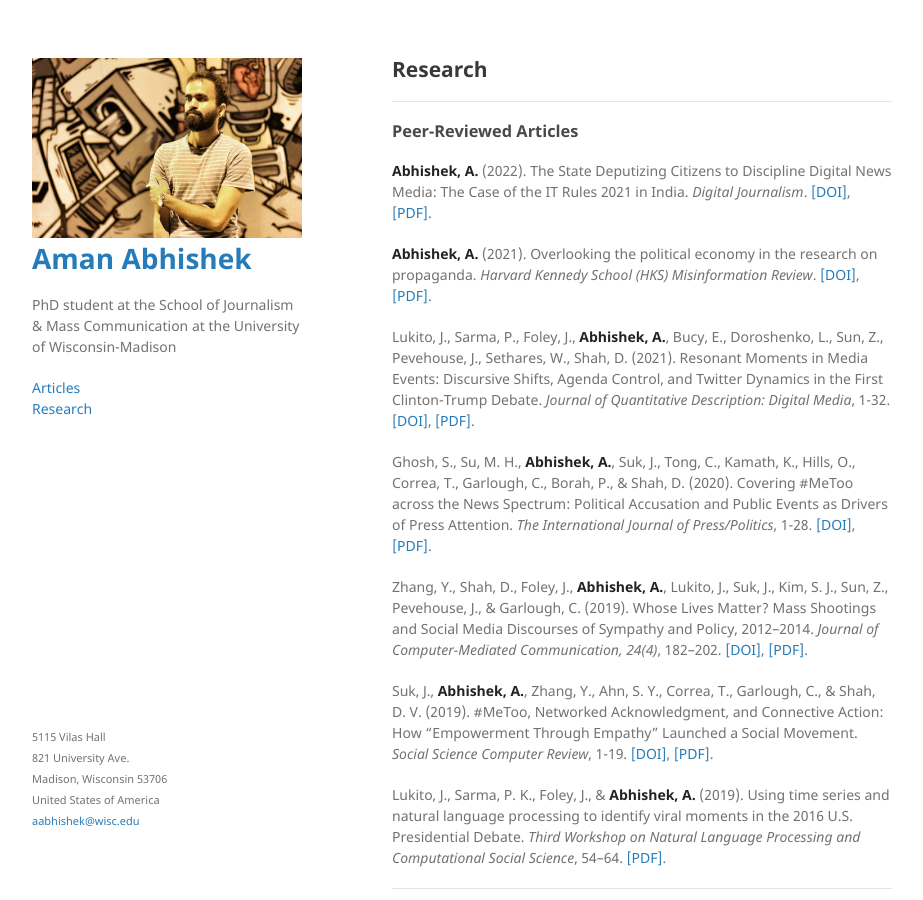
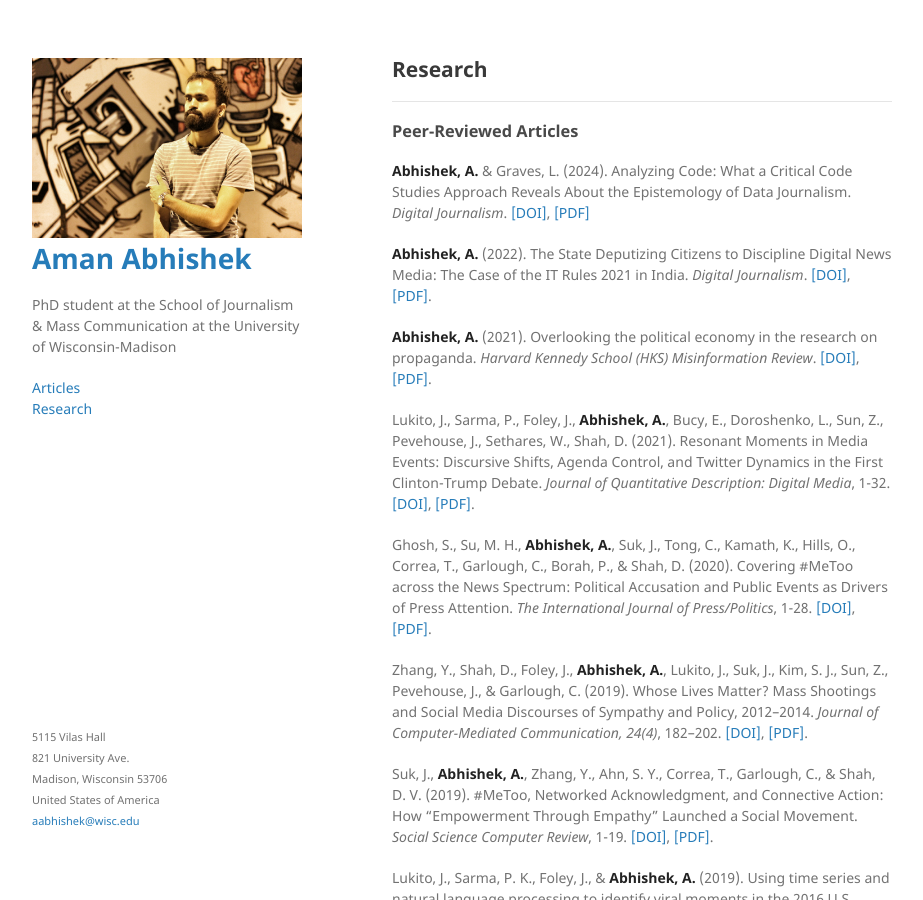
Before and after one commit to aman-abhishek/aman-abhishek.github.io, a Jekyll site: the page built from research.md, in a window 1280 px wide and 900 px high. Shown: the whole window, without its empty margins (178-1101 px from the left). Built offline with Jekyll 4.4.1, drawn with Linux system fonts in a browser that asks for light colours; our own code applies the rules of GitHub Pages for plain Markdown files.

Commit message:
journ code paper

```diff
--- a/research.md
+++ b/research.md
@@ -8,6 +8,7 @@ layout: default
 
 ### Peer-Reviewed Articles
 
+**Abhishek, A.** & Graves, L. (2024). Analyzing Code: What a Critical Code Studies Approach Reveals About the Epistemology of Data Journalism. _Digital Journalism_. [[DOI]](https://doi.org/10.1080/21670811.2024.2345205), [[PDF]](https://drive.google.com/file/d/17PWxq24Es87pIPJIkcZ0uGrFhV0zPgex/edit)
 
 **Abhishek, A.** (2022). The State Deputizing Citizens to Discipline Digital News Media: The Case of the IT Rules 2021 in India. _Digital Journalism_. [[DOI]](https://doi.org/10.1080/21670811.2022.2134163), [[PDF]](https://drive.google.com/file/d/1HudTGKzvdO0Mp-gqMIuVoXZ_Re7I03II/view?usp=sharing).
 
```
